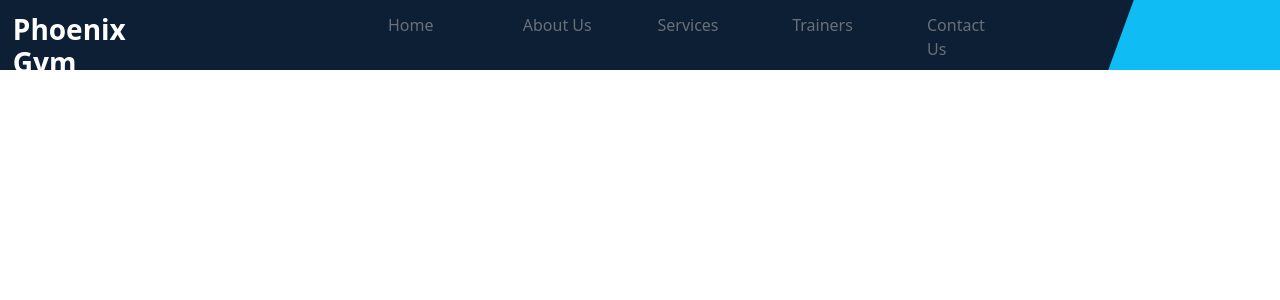
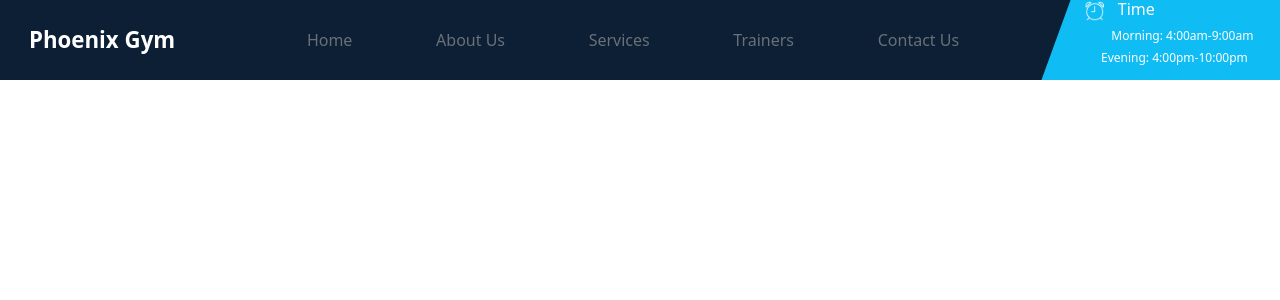
Before and after one commit to JOBIN456/gym-website, a Django app: page / in a window 1280 px wide. Shown: the top 300 px of the page. Run offline with Django 4.2, Linux system fonts and the light colour scheme.

Commit message:
nav-bar-responsive

```diff
--- a/gym_website/static/css/main.css
+++ b/gym_website/static/css/main.css
@@ -13,20 +13,27 @@ body{
     position: fixed;
     top:0;
     display: flex;
-flex-direction:row;
-height:70px;
+    flex-direction:row;
+    height:80px;
 }
 
+@media screen and (max-width:850px) {
+    .gym-nav{
+        display: none;
+    }
+
+}
 .gym-pages{
     list-style-type: none;
     display: flex;
     flex-direction: row;
-    gap: 5vw;
+
     margin-top: 1%;
     width: 60%;
     margin-bottom: 1%;
-    margin-left: 12vw;
+    margin-left: auto;
     animation: fadeInAnimation ease 3s;
+    margin-right: auto;
   }
 
   @keyframes fadeInAnimation{
@@ -40,7 +47,7 @@ height:70px;
 .page-links{
 
 
-    width:10%;
+   margin: auto;
     text-decoration: none;
     color:#697078;
 }
@@ -59,7 +66,9 @@ height:70px;
     color:white;
     font-weight: 600;
     margin: auto;
+    font-size: clamp(1.15rem, 1.0825rem + 0.3859vw, 1.45rem);
     animation: fadeInAnimation ease 3s;
+    text-align: center;
 }
 
 @keyframes fadeInAnimation{
@@ -71,8 +80,15 @@ height:70px;
     }
   }
 .nav-caption{
-    margin:1%;
+    margin: auto;
 
+}
+@media screen and (max-width:940px)
+{
+    .nav-caption{
+  position: absolute;
+  left: 34%;
+    }
 }
 @keyframes fadeInRight {
     0% {
@@ -88,8 +104,54 @@ height:70px;
 .gym-time {
     transform: skew(-20deg);
     background: #10bcf4;
-    width: 15%;
+    max-width: 250px;
+    width:100%;
     position: relative;
     left: 2vw;
-    animation: fadeInRight ease 5s;
+    animation: fadeInRight ease 2s;
+
 }
+.time{
+    font-weight:500;
+    color:white;
+    transform: skew(20deg);
+
+}
+.clock{
+    width: 20px;
+  margin-right: 13px;
+  margin-left: 18px;
+}
+.time-shedule{
+    color:white;
+    font-size: .75rem;
+    text-align:center;
+    transform: skew(20deg);
+
+}
+
+.gym-nav-2{
+    display: none;
+}
+@media screen and (max-width:850px)
+{
+    .gym-nav-2{
+        background-color: #0c1f34;
+        width:100%;
+        position: fixed;
+        top:0;
+        display: flex;
+    flex-direction:row;
+    height:80px;
+    justify-content: space-between;
+    }
+}
+.nav-caption-2{
+    text-align: center;
+     margin: 20px;
+}
+.white-line{
+    width:3px;
+    height:2px;
+    background-color: white;
+}
--- a/gym_website/template/header.html
+++ b/gym_website/template/header.html
@@ -1,4 +1,5 @@
 {% load static %}
+
 <nav class="gym-nav">
     <div class="nav-caption">
         <h3 class="gym-name">Phoenix Gym</h3>
@@ -11,6 +12,21 @@
         <a class="page-links" href="#"><li class="page-names">Contact Us</li></a>
     </ul>
     <div class="gym-time">
+   <h6 class="time"><img class="clock" src="{% static 'images/alarm.png' %}">Time</h6>
+   <h6 class="time-shedule">Morning: 4:00am-9:00am</h6>
+   <h6 class="time-shedule">Evening: 4:00pm-10:00pm</h6>
+    </div>
+
+
+</nav>
+<nav class="gym-nav-2">
+    <div class="nav-caption-2">
+        <h3 class="gym-name">Phoenix Gym</h3>
+    </div>
+    <div class="togle-button">
+        <span class="white-line"></span>
+        <span class="white-line"></span>
+        <span class="white-line"></span>
 
     </div>
 </nav>
--- a/gym_website/template/home.html
+++ b/gym_website/template/home.html
@@ -4,7 +4,7 @@ Phoenix fitness
 {% endblock %}
 
 {% block content %}
-<div>hello</div>
+<!-- <div>hello</div> -->
 <!-- <div id="carouselExampleControls" class="carousel slide" data-ride="carousel">
     <div class="carousel-inner">
       <div class="carousel-item active">
```
Also changed, not shown: gym_website/static/images/alarm.png (renamed from gym_website/static/images/icons8-alarm-clock-50.png).
